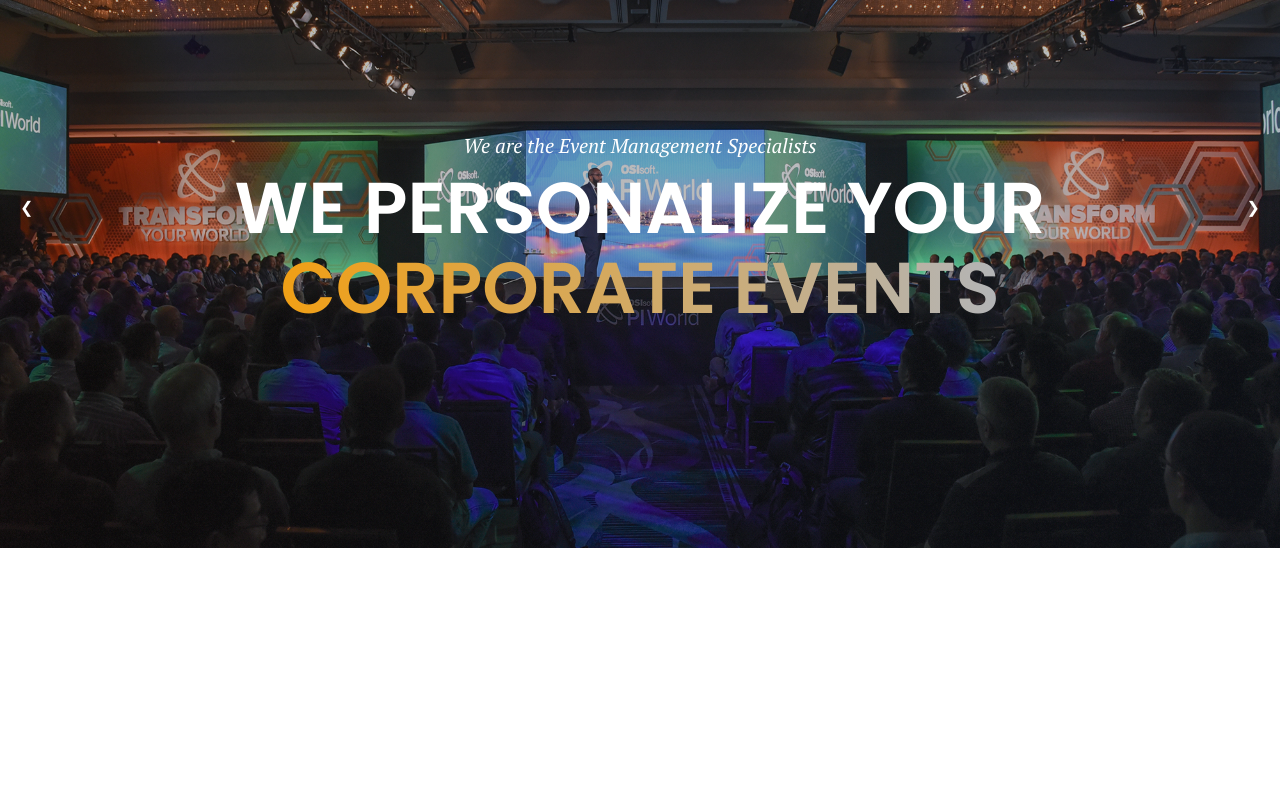
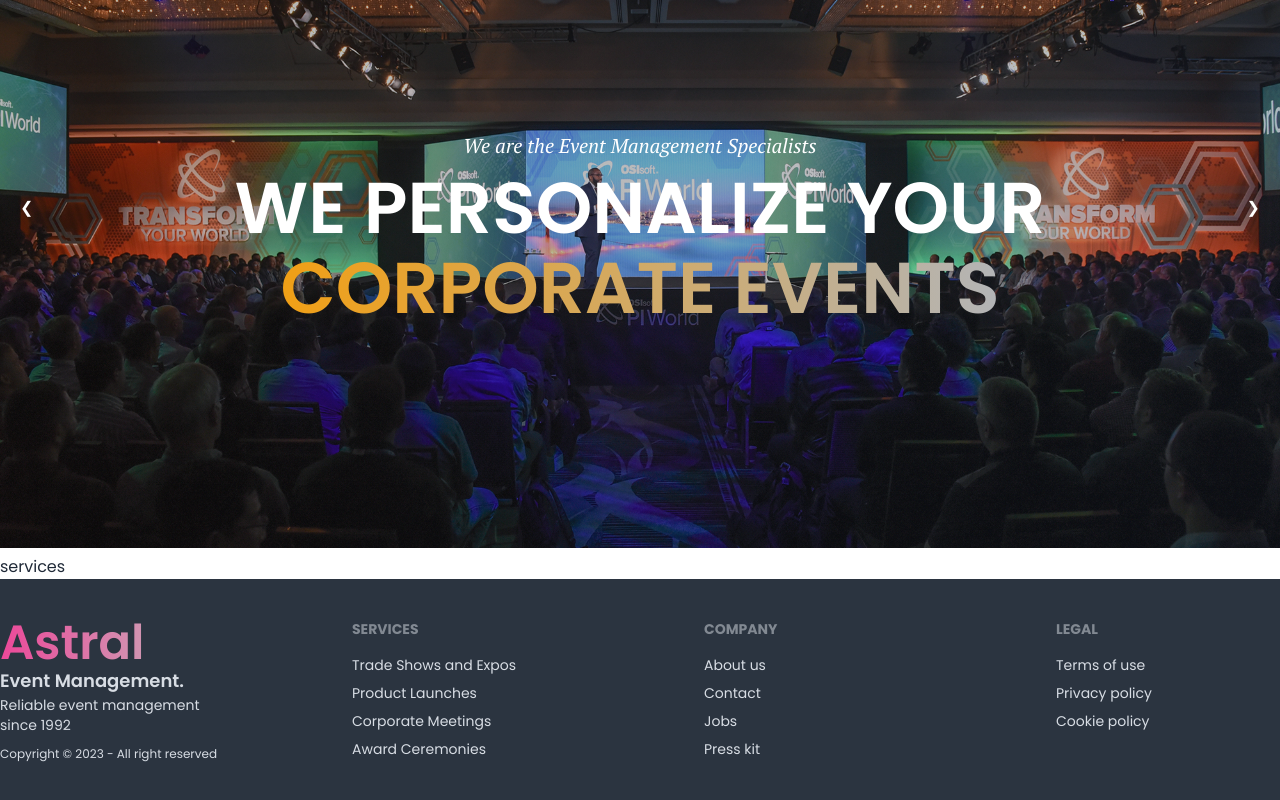
Before and after one commit to saidureg/event-management, a React (Vite) app: page / in a window 1280 px wide. Shown: the part 226-1026 px from the top of the page. Before the commit the page ends 800 px from the top, so only its background shows below. Built offline with nearby package versions, Linux system fonts and the light colour scheme.

Commit message:
add error page and design footer section with responsive for mobile and tablet

```diff
--- a/src/Router/Router.jsx
+++ b/src/Router/Router.jsx
@@ -1,11 +1,13 @@
 import { createBrowserRouter } from "react-router-dom";
 import MainLayout from "../layout/MainLayout";
 import Home from "../pages/Home/Home";
+import ErrorPage from "../pages/ErrorPage/ErrorPage";
 
 const Router = createBrowserRouter([
   {
     path: "/",
     element: <MainLayout></MainLayout>,
+    errorElement: <ErrorPage />,
     children: [
       {
         path: "/",
--- a/src/components/Header/Navbar.jsx
+++ b/src/components/Header/Navbar.jsx
@@ -49,7 +49,7 @@ const Navbar = () => {
         <ul className="menu menu-horizontal px-1">{navLinks}</ul>
       </div>
       <div className="navbar-end">
-        <Link>
+        <Link to="/login">
           <button className="btn hover:text-[#7B014C] bg-[#7B014C] text-[#F1EAEA]">
             Login
           </button>
--- /dev/null
+++ b/src/components/Services/Services.jsx
@@ -0,0 +1,9 @@
+const Services = () => {
+  return (
+    <div>
+      <h3>Services</h3>
+    </div>
+  );
+};
+
+export default Services;
--- /dev/null
+++ b/src/pages/ErrorPage/ErrorPage.jsx
@@ -0,0 +1,21 @@
+import { Link, useRouteError } from "react-router-dom";
+
+const ErrorPage = () => {
+  const error = useRouteError();
+  return (
+    <div className="flex flex-col items-center space-y-4 my-24">
+      <h1 className="text-3xl font-semibold">Oops!</h1>
+      <p className="text-3xl font-semibold">
+        Sorry, an unexpected error has occurred.
+      </p>
+      <p className="text-3xl font-semibold">
+        <i>{error.statusText || error.message}</i>
+      </p>
+      <Link to="/">
+        <button className="btn btn-secondary">Go Home</button>
+      </Link>
+    </div>
+  );
+};
+
+export default ErrorPage;
--- /dev/null
+++ b/src/pages/Footer/Footer.jsx
@@ -0,0 +1,46 @@
+const Footer = () => {
+  return (
+    <div className="bg-neutral text-neutral-content py-10">
+      <footer className="footer grid-cols-2 md:grid-cols-4 lg:gap-32 max-w-7xl mx-auto px-14 md:px-4 lg:px-0">
+        <aside className="col-span-2 md:col-span-4 lg:col-span-1">
+          <p>
+            <span className="text-lg font-semibold block">
+              <span className="text-5xl block bg-clip-text text-transparent bg-gradient-to-r from-pink-500 to-[#C2BFBF]">
+                Astral
+              </span>{" "}
+              Event Management.
+            </span>
+            Reliable event management since 1992
+          </p>
+          <p>
+            <small className="text-xs">
+              Copyright &copy; 2023 - All right reserved
+            </small>
+          </p>
+        </aside>
+        <nav className="">
+          <header className="footer-title">Services</header>
+          <a className="link link-hover">Trade Shows and Expos</a>
+          <a className="link link-hover">Product Launches</a>
+          <a className="link link-hover">Corporate Meetings</a>
+          <a className="link link-hover">Award Ceremonies</a>
+        </nav>
+        <nav className="hidden md:flex flex-col">
+          <header className="footer-title">Company</header>
+          <a className="link link-hover">About us</a>
+          <a className="link link-hover">Contact</a>
+          <a className="link link-hover">Jobs</a>
+          <a className="link link-hover">Press kit</a>
+        </nav>
+        <nav>
+          <header className="footer-title">Legal</header>
+          <a className="link link-hover">Terms of use</a>
+          <a className="link link-hover">Privacy policy</a>
+          <a className="link link-hover">Cookie policy</a>
+        </nav>
+      </footer>
+    </div>
+  );
+};
+
+export default Footer;
--- a/src/pages/Home/Home.jsx
+++ b/src/pages/Home/Home.jsx
@@ -1,12 +1,17 @@
 import Banner from "../../components/Header/Banner";
 import Navbar from "../../components/Header/Navbar";
+import Footer from "../Footer/Footer";
 
 const Home = () => {
   return (
     <div>
       <Navbar></Navbar>
       <Banner />
-      {/* <h3 className="text-4xl">Home</h3> */}
+      {/* services */}
+      <div>
+        <h3>services</h3>
+      </div>
+      <Footer />
     </div>
   );
 };
```
